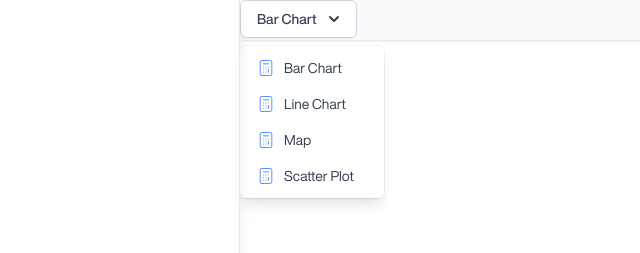
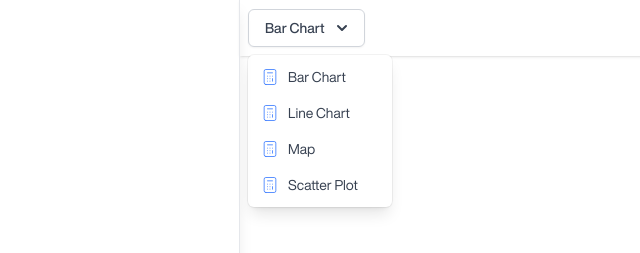
Before and after one commit to ntlind/tableau_webapp, a Next.js app: page / in a window 1280 px wide. Both pictures are taken after a click on the button "Bar Chart". Shown: the top 253 px of the page, without its empty margins (0-640 px from the left). Built offline with nearby package versions, Linux system fonts and the light colour scheme; no server answers.

Commit message:
add darkmode

```diff
--- a/components/DataSelector.tsx
+++ b/components/DataSelector.tsx
@@ -68,7 +68,7 @@ export default function DataSelector({ state, setState, data, setData }: IProps)
     }
 
     return (
-        <div className='fixed left-0 z-10 h-screen border-r border-gray-200 shadow-lg w-60'>
+        <div className='fixed left-0 z-10 h-screen border-r border-gray-200 shadow-lg w-60 dark:bg-slate-900'>
             <div className='flex flex-col'>
                 <DragDropContext onDragEnd={onDragEndDuplicate}>
                     {state.map((el, ind) => (
@@ -76,11 +76,11 @@ export default function DataSelector({ state, setState, data, setData }: IProps)
                             {(provided, snapshot) => (
                                 <div
                                     ref={provided.innerRef}
-                                    className={snapshot.isDraggingOver ? "bg-blue-50 p-4 pb-6" : "bg-white p-4 pb-6"}
+                                    className={snapshot.isDraggingOver ? "bg-blue-50 p-4 pb-6 dark:bg-slate-500" : "bg-white p-4 pb-6 dark:bg-slate-900"}
                                     {...provided.droppableProps}
                                 >
                                     <div className={ind == 2 ? "border-t-2 border-gray-200 pt-6" : ""}></div>
-                                    <div className='font-bold underline'>
+                                    <div className='font-bold underline dark:text-white'>
                                         {category_names[ind]}
                                     </div>
                                     {el.map((item, index) => (
@@ -94,7 +94,7 @@ export default function DataSelector({ state, setState, data, setData }: IProps)
                                                     ref={provided.innerRef}
                                                     {...provided.draggableProps}
                                                     {...provided.dragHandleProps}
-                                                    className={snapshot.isDragging ? "bg-blue-900 text-white select-none py-2 px-1 rounded-xl" : "bg-white select-none py-2"}
+                                                    className={snapshot.isDragging ? "bg-blue-900 dark:bg-slate-500 text-white select-none py-2 px-1 rounded-xl" : "bg-white dark:bg-slate-900 dark:text-white select-none py-2"}
                                                 >
                                                     <div className='flex flex-row items-center'>
                                                         <div className='pr-2'>
--- a/components/HeaderBar.tsx
+++ b/components/HeaderBar.tsx
@@ -15,8 +15,8 @@ export default function HeaderBar({ state, setState, data, setData }: IProps) {
     let typeChoices = Object.keys(iconList).map((key, index) => (key))
 
     return (
-        <div className='fixed w-full h-10 shadow bg-gray-50 ml-60'>
-            <div className='flex flex-row'>
+        <div className='fixed w-full shadow h-14 ml-60 dark:bg-slate-900 '>
+            <div className='flex flex-row items-center h-full px-2 py-4'>
                 <Listbox options={typeChoices} selected={data.chartType} data={data} setData={setData} iconMap={iconList} />
             </div>
         </div >
@@ -25,7 +25,7 @@ export default function HeaderBar({ state, setState, data, setData }: IProps) {
 
 
 export function getChartIconList() {
-    let iconClass = "h-5 w-5 stroke-1 text-theme mr-2"
+    let iconClass = "h-5 w-5 stroke-1 text-theme mr-2 dark:text-sky-200"
 
     let iconMap = {
         "Bar Chart": <CalculatorIcon className={iconClass} />,
--- a/components/Listboxes/Listbox.tsx
+++ b/components/Listboxes/Listbox.tsx
@@ -20,7 +20,7 @@ export default function Listbox({ options, selected, data, setData, alignTextRig
     return (
         <Menu as="div" className="relative inline-block text-left">
             <div>
-                <Menu.Button className="inline-flex justify-center w-full px-4 py-2 text-sm font-medium text-gray-700 bg-white border border-gray-300 rounded-md shadow-sm focus:outline-none focus:ring-2 focus:ring-offset-2 focus:ring-offset-gray-100 focus:ring-indigo-500">
+                <Menu.Button className="inline-flex justify-center w-full px-4 py-2 text-sm font-medium text-gray-700 bg-white border border-gray-300 rounded-md shadow-sm dark:bg-slate-800 dark:hover:bg-slate-700 dark:text-white ocus:outline-none focus:ring-2 focus:ring-offset-2 focus:ring-offset-gray-100 dark:focus:ring-offset-gray-500 focus:ring-theme">
                     {selected}
                     <ChevronDownIcon className="w-5 h-5 ml-2 -mr-1" aria-hidden="true" />
                 </Menu.Button>
@@ -44,8 +44,8 @@ export default function Listbox({ options, selected, data, setData, alignTextRig
                                 {({ active }) => (
                                     <button
                                         className={classNames(
-                                            active ? 'bg-gray-100 text-gray-900' : 'text-gray-700',
-                                            'px-4 py-2 text-sm w-full text-left flex flex-row'
+                                            active ? 'bg-slate-100 text-gray-900 dark:bg-slate-500' : 'text-gray-700 dark:bg-slate-800',
+                                            'px-3 py-2 text-sm w-full text-left flex flex-row dark:text-white'
                                         )}
                                         // @ts-ignore
                                         onClick={e => setData({ ...data, chartType: e.target.innerText })}
```
